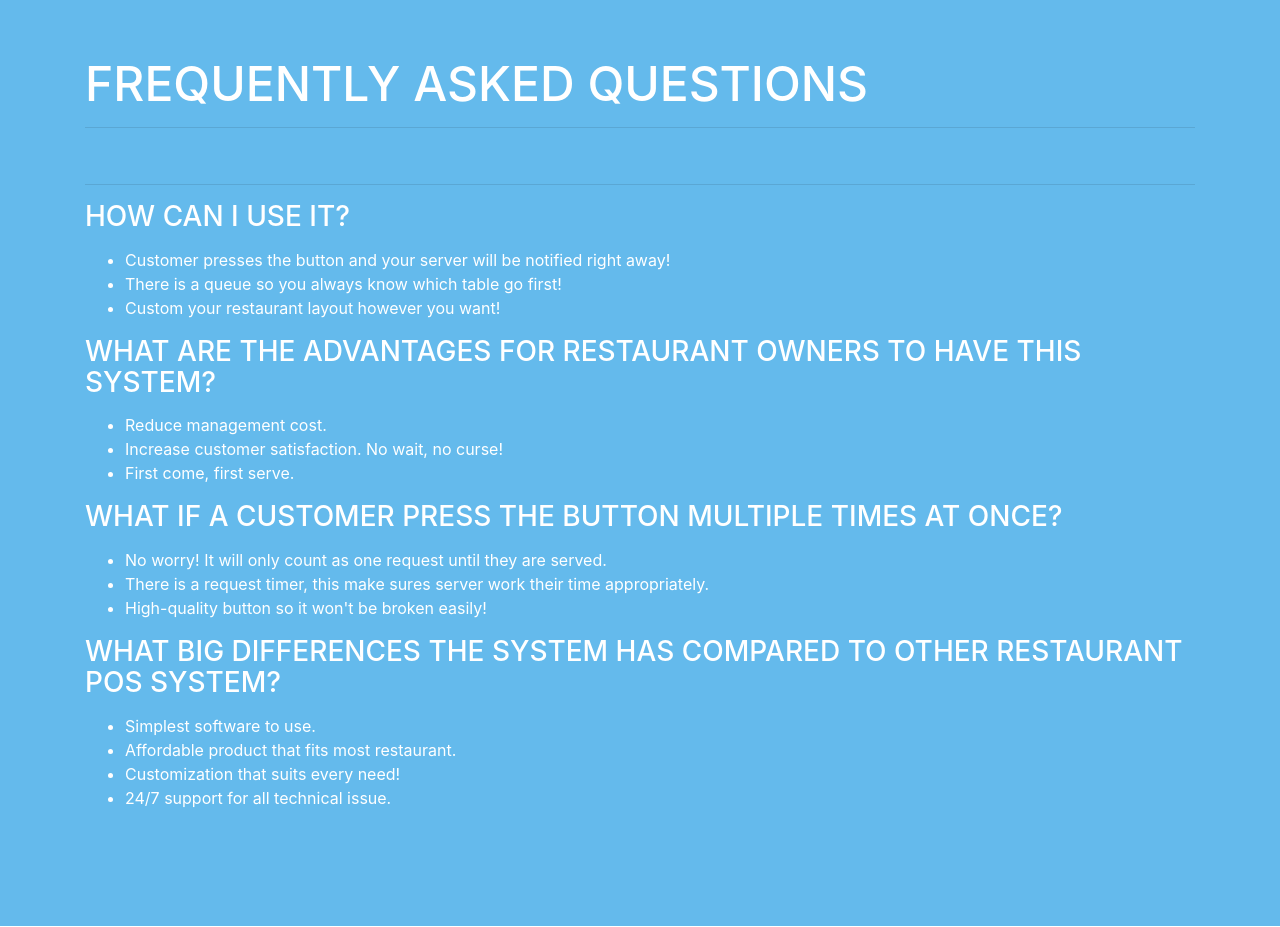
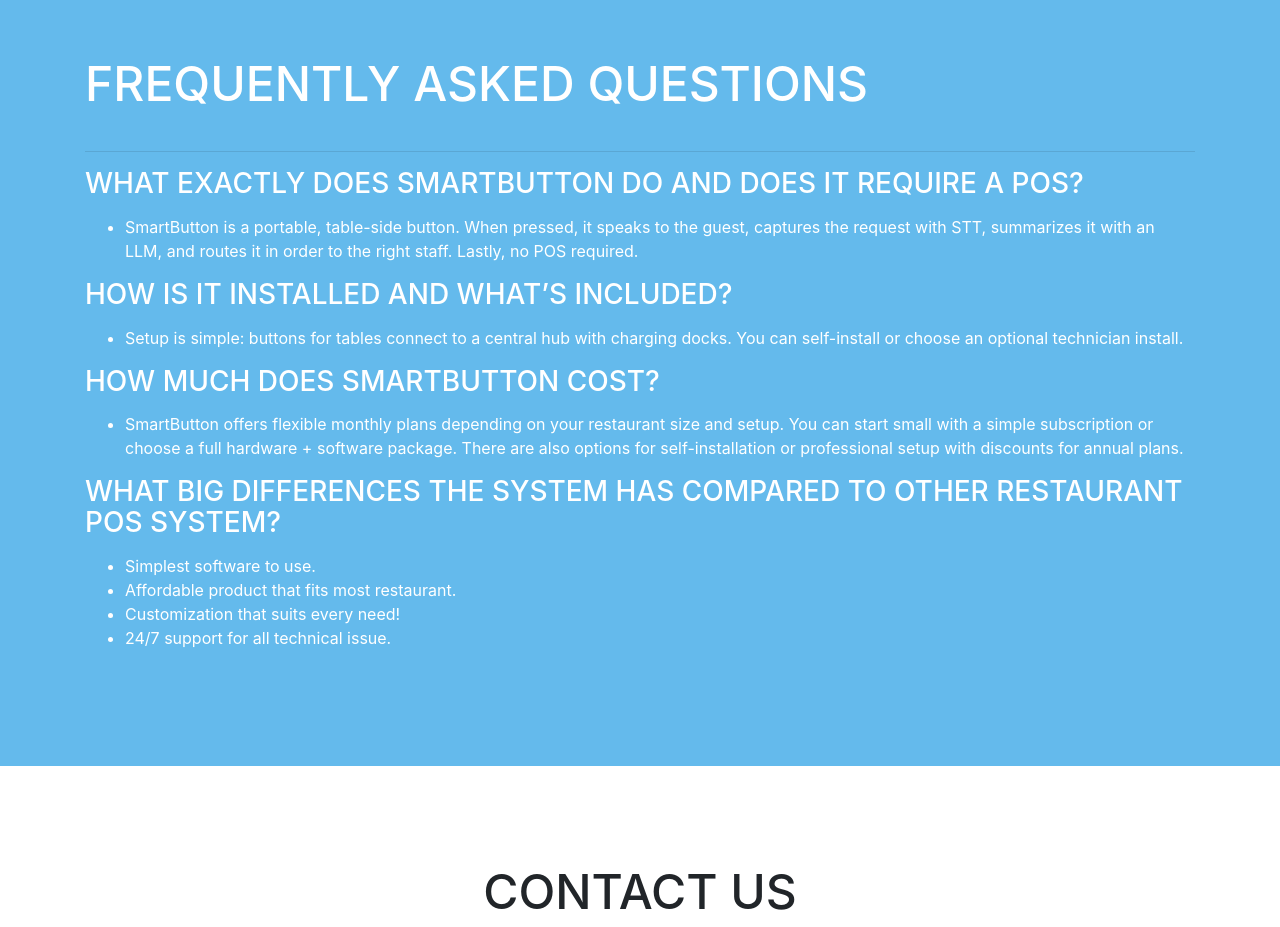
Before and after one commit to deepneurodrift/smartbutton, a website with bundled scripts: page index.html in a window 1280 px wide. Shown: the part 1900-2827 px from the top of the page. Built offline with nearby package versions, Linux system fonts and the light colour scheme.

Commit message:
Update index.html

```diff
--- a/index.html
+++ b/index.html
@@ -322,7 +322,7 @@
       <div class="row">
           <div class="col-md-12 section-heading">
               <h2>Frequently Asked Questions</h2>
-              <hr class="white">
+
           </div>
       </div>
 
@@ -396,15 +396,13 @@
                       <!-- Content from timeline box and position (right or left)-->
 
                        <div class="timeline-content left">
-                          <h3>How can I use it?</h3>
+                          <h3>What exactly does SmartButton do and does it require a POS?</h3>
                           <!--<p>PENDING</p>-->
 
 
                           <p>
                           <ul>
-			    <li>Customer presses the button and your server will be notified right away!</li>
-			    <li>There is a queue so you always know which table go first!</li>
-			    <li>Custom your restaurant layout however you want!</li>
+			    <li>SmartButton is a portable, table-side button. When pressed, it speaks to the guest, captures the request with STT, summarizes it with an LLM, and routes it in order to the right staff. Lastly, no POS required.</li>
                           </p>
                       </div>
                   </div>
@@ -413,16 +411,14 @@
                       <!-- Content from timeline box and position (right or left)-->
 
                        <div class="timeline-content left">
-                          <h3>What are the advantages for restaurant owners to have this system?</h3>
+                          <h3>How is it installed and what’s included?</h3>
                           <!--<p>PENDING</p>-->
 
 
                           <p>
                           <ul>
 
-                            <li>Reduce management cost.</li>
-                            <li>Increase customer satisfaction. No wait, no curse!</li>
-                            <li>First come, first serve.</li>
+                            <li>Setup is simple: buttons for tables connect to a central hub with charging docks. You can self-install or choose an optional technician install.</li>
                           </p>
                       </div>
                   </div>
@@ -433,13 +429,12 @@
                       <!-- Content from timeline box and position (right or left)-->
 
                        <div class="timeline-content left">
-                          <h3>What if a customer press the button multiple times at once?</h3>
+                          <h3>How much does SmartButton cost?</h3>
                           <!--<p>PENDING</p>-->
                           <p>
                           <ul>
-                            <li>No worry! It will only count as one request until they are served.</li>
-                            <li>There is a request timer, this make sures server work their time appropriately.</li>
-                            <li>High-quality button so it won't be broken easily!</li>
+                            <li>SmartButton offers flexible monthly plans depending on your restaurant size and setup. You can start small with a simple subscription or choose a full hardware + software package. There are also options for self-installation or professional setup with discounts for annual plans.</li>
+
                           </p>
                       </div>
                   </div>
```
